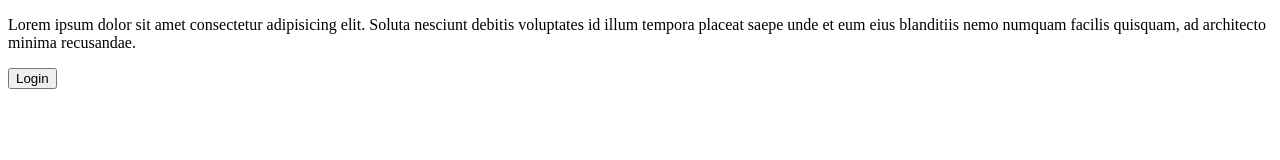
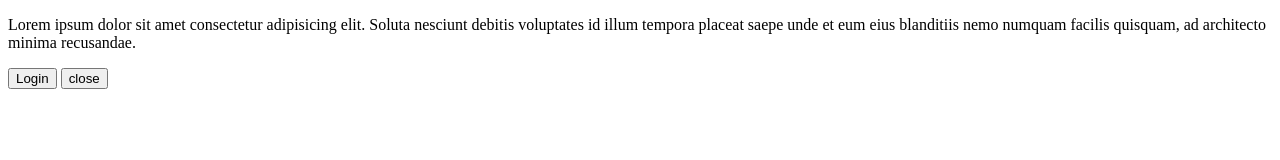
Before and after one commit to Varshini13s/rockCam, a plain HTML site: page index.html in a window 1280 px wide. Drawn offline with Linux system fonts and the light colour scheme.

Commit message:
button added

```diff
--- a/index.html
+++ b/index.html
@@ -9,5 +9,6 @@
     <title>Beauty Cam - Download now</title>
     <p>Lorem ipsum dolor sit amet consectetur adipisicing elit. Soluta nesciunt debitis voluptates id illum tempora placeat saepe unde et eum eius blanditiis nemo numquam facilis quisquam, ad architecto minima recusandae.</p>
     <button>Login</button>
+    <button>close</button>
 </body>
 </html>
```
